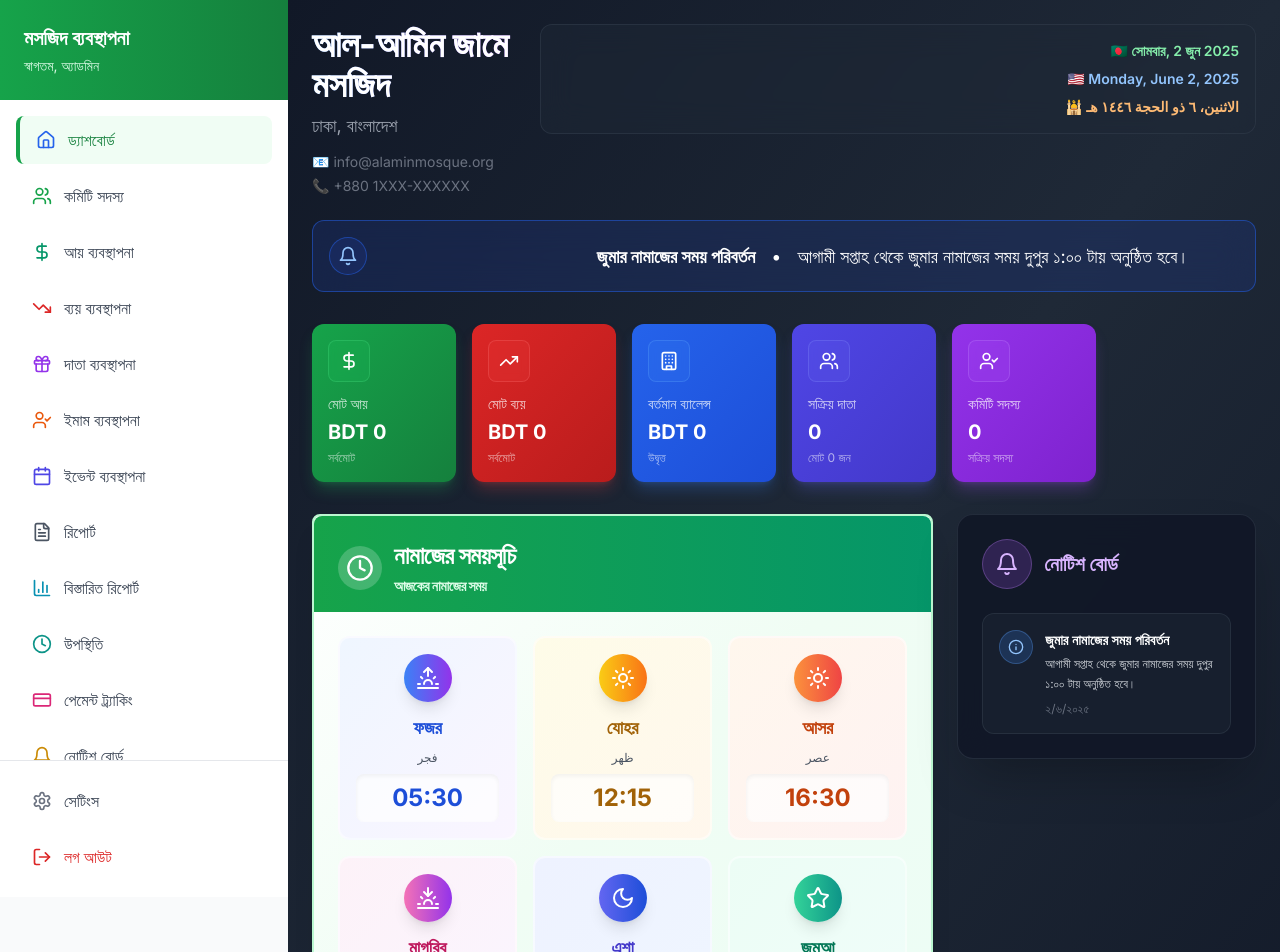
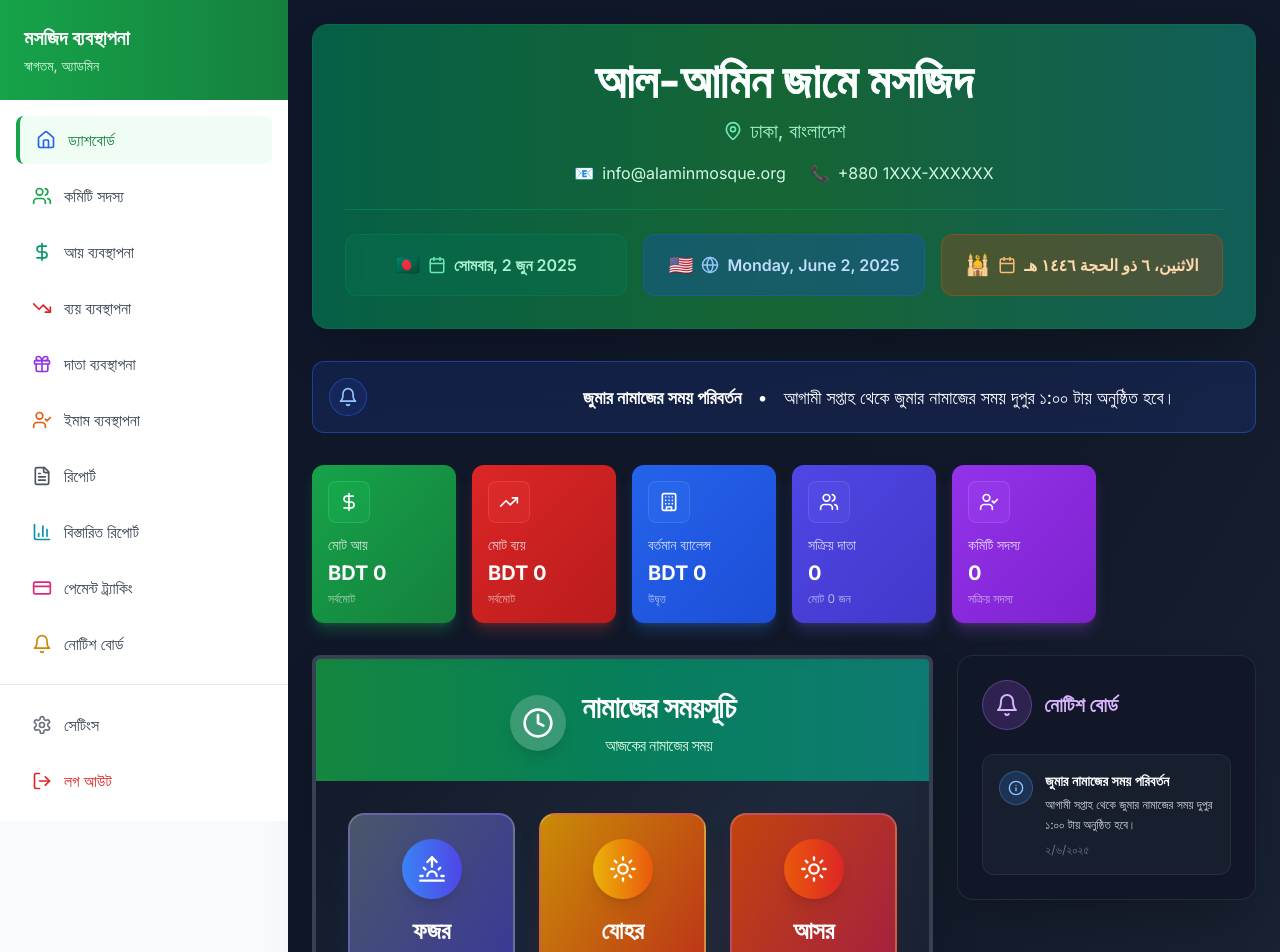
Before and after one commit to ripon826302/naseruddin-mosque-bd, a React (Vite) app: page / in a window 1280 px wide. Shown: the top 952 px of the page. Built offline with nearby package versions, Linux system fonts and the light colour scheme.

Commit message:
Refactor: Improve dashboard design and prayer card
Removed Event and Attendance pages. Enhanced Prayer Time Card design with darker colors. Displayed date information below the mosque's name and address. Improved overall layout for a more appealing design.

```diff
--- a/src/components/dashboard/PrayerTimeCard.tsx
+++ b/src/components/dashboard/PrayerTimeCard.tsx
@@ -14,10 +14,11 @@ const PrayerTimeCard: React.FC = () => {
       nameArabic: 'فجر',
       nameBangla: 'ফজর',
       icon: Sunrise,
-      gradient: 'from-blue-500 to-purple-600',
-      bgColor: 'bg-gradient-to-br from-blue-50 to-purple-50',
-      textColor: 'text-blue-700',
-      iconColor: 'text-purple-600'
+      gradient: 'from-slate-700 via-blue-800 to-indigo-900',
+      bgColor: 'bg-gradient-to-br from-slate-600 to-indigo-800',
+      textColor: 'text-white',
+      iconBg: 'bg-gradient-to-r from-blue-500 to-indigo-600',
+      shadowColor: 'shadow-blue-900/30'
     },
     {
       name: 'যোহর',
@@ -25,10 +26,11 @@ const PrayerTimeCard: React.FC = () => {
       nameArabic: 'ظهر',
       nameBangla: 'যোহর',
       icon: Sun,
-      gradient: 'from-yellow-400 to-orange-500',
-      bgColor: 'bg-gradient-to-br from-yellow-50 to-orange-50',
-      textColor: 'text-yellow-700',
-      iconColor: 'text-orange-600'
+      gradient: 'from-yellow-600 via-orange-700 to-red-800',
+      bgColor: 'bg-gradient-to-br from-yellow-600 to-red-700',
+      textColor: 'text-white',
+      iconBg: 'bg-gradient-to-r from-yellow-500 to-orange-600',
+      shadowColor: 'shadow-orange-900/30'
     },
     {
       name: 'আসর',
@@ -36,10 +38,11 @@ const PrayerTimeCard: React.FC = () => {
       nameArabic: 'عصر',
       nameBangla: 'আসর',
       icon: Sun,
-      gradient: 'from-orange-400 to-red-500',
-      bgColor: 'bg-gradient-to-br from-orange-50 to-red-50',
-      textColor: 'text-orange-700',
-      iconColor: 'text-red-600'
+      gradient: 'from-orange-700 via-red-700 to-pink-800',
+      bgColor: 'bg-gradient-to-br from-orange-700 to-pink-800',
+      textColor: 'text-white',
+      iconBg: 'bg-gradient-to-r from-orange-600 to-red-600',
+      shadowColor: 'shadow-red-900/30'
     },
     {
       name: 'মাগরিব',
@@ -47,10 +50,11 @@ const PrayerTimeCard: React.FC = () => {
       nameArabic: 'مغرب',
       nameBangla: 'মাগরিব',
       icon: Sunset,
-      gradient: 'from-pink-400 to-purple-600',
-      bgColor: 'bg-gradient-to-br from-pink-50 to-purple-50',
-      textColor: 'text-pink-700',
-      iconColor: 'text-purple-600'
+      gradient: 'from-pink-700 via-purple-700 to-indigo-800',
+      bgColor: 'bg-gradient-to-br from-pink-700 to-indigo-800',
+      textColor: 'text-white',
+      iconBg: 'bg-gradient-to-r from-pink-600 to-purple-600',
+      shadowColor: 'shadow-purple-900/30'
     },
     {
       name: 'এশা',
@@ -58,10 +62,11 @@ const PrayerTimeCard: React.FC = () => {
       nameArabic: 'عشاء',
       nameBangla: 'এশা',
       icon: Moon,
-      gradient: 'from-indigo-500 to-blue-700',
-      bgColor: 'bg-gradient-to-br from-indigo-50 to-blue-50',
-      textColor: 'text-indigo-700',
-      iconColor: 'text-blue-600'
+      gradient: 'from-purple-800 via-indigo-800 to-slate-900',
+      bgColor: 'bg-gradient-to-br from-purple-800 to-slate-900',
+      textColor: 'text-white',
+      iconBg: 'bg-gradient-to-r from-purple-600 to-indigo-700',
+      shadowColor: 'shadow-purple-900/30'
     },
     {
       name: 'জুমআ',
@@ -69,10 +74,11 @@ const PrayerTimeCard: React.FC = () => {
       nameArabic: 'جمعة',
       nameBangla: 'জুমআ',
       icon: Star,
-      gradient: 'from-emerald-400 to-teal-600',
-      bgColor: 'bg-gradient-to-br from-emerald-50 to-teal-50',
-      textColor: 'text-emerald-700',
-      iconColor: 'text-teal-600'
+      gradient: 'from-emerald-700 via-teal-700 to-cyan-800',
+      bgColor: 'bg-gradient-to-br from-emerald-700 to-cyan-800',
+      textColor: 'text-white',
+      iconBg: 'bg-gradient-to-r from-emerald-600 to-teal-600',
+      shadowColor: 'shadow-emerald-900/30'
     }
   ];
 
@@ -80,43 +86,51 @@ const PrayerTimeCard: React.FC = () => {
   const isRamadan = false; // This should be calculated based on actual Ramadan dates
 
   return (
-    <Card className="bg-gradient-to-br from-white via-green-50 to-emerald-50 border-2 border-green-200 shadow-xl hover:shadow-2xl transition-all duration-300">
-      <CardHeader className="pb-4 bg-gradient-to-r from-green-600 to-emerald-600 text-white rounded-t-lg">
-        <CardTitle className="flex items-center space-x-3 text-white">
-          <div className="p-2 bg-white/20 rounded-full">
-            <Clock className="text-white" size={28} />
+    <Card className="bg-gradient-to-br from-gray-900 via-slate-800 to-gray-900 border-4 border-gray-700 shadow-2xl overflow-hidden">
+      <CardHeader className="pb-6 bg-gradient-to-r from-green-700 via-emerald-700 to-teal-700 text-white relative overflow-hidden">
+        <div className="absolute inset-0 bg-gradient-to-r from-green-600/20 to-teal-600/20 backdrop-blur-sm"></div>
+        <CardTitle className="flex items-center justify-center space-x-4 text-white relative z-10">
+          <div className="p-3 bg-white/20 rounded-full shadow-lg backdrop-blur-sm">
+            <Clock className="text-white" size={32} />
           </div>
-          <div>
-            <span className="text-xl lg:text-2xl font-bold">নামাজের সময়সূচি</span>
-            <p className="text-green-100 text-sm mt-1">আজকের নামাজের সময়</p>
+          <div className="text-center">
+            <span className="text-2xl lg:text-3xl font-bold block">নামাজের সময়সূচি</span>
+            <p className="text-green-100 text-sm lg:text-base mt-2 font-medium">আজকের নামাজের সময়</p>
           </div>
         </CardTitle>
       </CardHeader>
-      <CardContent className="p-6">
-        <div className="grid grid-cols-2 lg:grid-cols-3 gap-4">
+      <CardContent className="p-6 lg:p-8">
+        <div className="grid grid-cols-2 lg:grid-cols-3 gap-4 lg:gap-6">
           {prayerTimes.map((prayer, index) => {
             const IconComponent = prayer.icon;
             return (
               <div
                 key={index}
-                className={`${prayer.bgColor} backdrop-blur-sm rounded-xl p-4 text-center border-2 border-white/50 hover:shadow-lg hover:scale-105 transition-all duration-300 group cursor-pointer`}
+                className={`${prayer.bgColor} backdrop-blur-sm rounded-2xl p-5 lg:p-6 text-center border-2 border-white/20 hover:border-white/40 ${prayer.shadowColor} shadow-xl hover:shadow-2xl hover:scale-105 transition-all duration-300 group cursor-pointer relative overflow-hidden`}
               >
-                <div className="flex justify-center mb-3">
-                  <div className={`p-3 rounded-full bg-gradient-to-r ${prayer.gradient} shadow-lg group-hover:shadow-xl transition-shadow`}>
-                    <IconComponent className="text-white" size={24} />
+                {/* Background Pattern */}
+                <div className="absolute inset-0 opacity-10">
+                  <div className="absolute inset-0 bg-gradient-to-br from-white/10 to-transparent"></div>
+                </div>
+
+                <div className="relative z-10">
+                  <div className="flex justify-center mb-4">
+                    <div className={`p-4 rounded-full ${prayer.iconBg} shadow-lg group-hover:shadow-xl transition-all duration-300 group-hover:scale-110`}>
+                      <IconComponent className="text-white" size={28} />
                     </div>
                   </div>
 
-                <div className={`${prayer.textColor} font-bold text-lg mb-2 group-hover:scale-110 transition-transform`}>
+                  <div className={`${prayer.textColor} font-bold text-xl lg:text-2xl mb-3 group-hover:scale-110 transition-transform duration-300`}>
                     {prayer.nameBangla}
                   </div>
 
-                <div className="text-xs text-gray-600 mb-2 font-medium">
+                  <div className="text-white/80 text-sm lg:text-base mb-3 font-medium">
                     {prayer.nameArabic}
                   </div>
 
-                <div className={`${prayer.textColor} font-bold text-xl lg:text-2xl bg-white/70 rounded-lg py-2 px-3 shadow-inner`}>
+                  <div className={`${prayer.textColor} font-bold text-2xl lg:text-3xl bg-black/30 backdrop-blur-sm rounded-xl py-3 px-4 shadow-lg border border-white/20`}>
                     {prayer.time}
+                  </div>
                 </div>
               </div>
             );
@@ -125,33 +139,33 @@ const PrayerTimeCard: React.FC = () => {
 
         {/* Ramadan Times */}
         {isRamadan && settings.ramadanTimes && (
-          <div className="mt-6 pt-6 border-t-2 border-gradient-to-r from-orange-200 to-yellow-200">
-            <h4 className="text-center text-orange-800 font-bold text-xl mb-4 flex items-center justify-center space-x-2">
-              <div className="p-2 bg-gradient-to-r from-orange-400 to-yellow-500 rounded-full">
-                <Moon className="text-white" size={20} />
+          <div className="mt-8 pt-8 border-t-2 border-gradient-to-r from-orange-600 to-yellow-600">
+            <h4 className="text-center text-white font-bold text-2xl mb-6 flex items-center justify-center space-x-3">
+              <div className="p-3 bg-gradient-to-r from-orange-600 to-yellow-600 rounded-full shadow-lg">
+                <Moon className="text-white" size={24} />
               </div>
               <span>রমজানের সময়সূচি</span>
             </h4>
-            <div className="grid grid-cols-1 md:grid-cols-2 gap-4">
-              <div className="bg-gradient-to-br from-orange-50 to-yellow-50 rounded-xl p-4 text-center border-2 border-orange-200 hover:shadow-lg transition-all duration-300">
-                <div className="flex justify-center mb-2">
-                  <div className="p-2 bg-gradient-to-r from-orange-400 to-yellow-500 rounded-full">
-                    <Moon className="text-white" size={20} />
+            <div className="grid grid-cols-1 md:grid-cols-2 gap-6">
+              <div className="bg-gradient-to-br from-orange-700 to-yellow-700 rounded-2xl p-6 text-center border-2 border-white/20 shadow-xl hover:shadow-2xl transition-all duration-300 hover:scale-105">
+                <div className="flex justify-center mb-3">
+                  <div className="p-3 bg-gradient-to-r from-orange-600 to-yellow-600 rounded-full shadow-lg">
+                    <Moon className="text-white" size={24} />
                   </div>
                 </div>
-                <div className="text-orange-700 font-bold text-lg mb-1">সেহরি শেষ</div>
-                <div className="text-orange-900 font-bold text-2xl bg-white/70 rounded-lg py-2">
+                <div className="text-white font-bold text-xl mb-2">সেহরি শেষ</div>
+                <div className="text-white font-bold text-3xl bg-black/30 backdrop-blur-sm rounded-xl py-3 border border-white/20">
                   {settings.ramadanTimes.sehri}
                 </div>
               </div>
-              <div className="bg-gradient-to-br from-orange-50 to-red-50 rounded-xl p-4 text-center border-2 border-orange-200 hover:shadow-lg transition-all duration-300">
-                <div className="flex justify-center mb-2">
-                  <div className="p-2 bg-gradient-to-r from-orange-500 to-red-500 rounded-full">
-                    <Sunset className="text-white" size={20} />
+              <div className="bg-gradient-to-br from-orange-700 to-red-700 rounded-2xl p-6 text-center border-2 border-white/20 shadow-xl hover:shadow-2xl transition-all duration-300 hover:scale-105">
+                <div className="flex justify-center mb-3">
+                  <div className="p-3 bg-gradient-to-r from-orange-600 to-red-600 rounded-full shadow-lg">
+                    <Sunset className="text-white" size={24} />
                   </div>
                 </div>
-                <div className="text-orange-700 font-bold text-lg mb-1">ইফতার</div>
-                <div className="text-orange-900 font-bold text-2xl bg-white/70 rounded-lg py-2">
+                <div className="text-white font-bold text-xl mb-2">ইফতার</div>
+                <div className="text-white font-bold text-3xl bg-black/30 backdrop-blur-sm rounded-xl py-3 border border-white/20">
                   {settings.ramadanTimes.iftar}
                 </div>
               </div>
--- a/src/components/layout/Navigation.tsx
+++ b/src/components/layout/Navigation.tsx
@@ -1,6 +1,5 @@
-
 import React, { useState } from 'react';
-import { Menu, X, Home, Users, DollarSign, TrendingDown, Gift, Bell, Settings, LogOut, FileText, Calendar, UserCheck, CreditCard, BarChart3, Clock } from 'lucide-react';
+import { Menu, X, Home, Users, DollarSign, TrendingDown, Gift, Bell, Settings, LogOut, FileText, UserCheck, CreditCard, BarChart3 } from 'lucide-react';
 import { useMosqueStore } from '@/store/mosqueStore';
 
 interface NavigationProps {
@@ -21,10 +20,8 @@ const Navigation: React.FC<NavigationProps> = ({ currentPage, onPageChange }) =>
     { id: 'expense', label: 'ব্যয় ব্যবস্থাপনা', icon: TrendingDown, color: 'text-red-600' },
     { id: 'donors', label: 'দাতা ব্যবস্থাপনা', icon: Gift, color: 'text-purple-600' },
     { id: 'imams', label: 'ইমাম ব্যবস্থাপনা', icon: UserCheck, color: 'text-orange-600' },
-    { id: 'events', label: 'ইভেন্ট ব্যবস্থাপনা', icon: Calendar, color: 'text-indigo-600' },
     { id: 'reports', label: 'রিপোর্ট', icon: FileText, color: 'text-gray-600' },
     { id: 'advanced-reports', label: 'বিস্তারিত রিপোর্ট', icon: BarChart3, color: 'text-cyan-600' },
-    { id: 'attendance', label: 'উপস্থিতি', icon: Clock, color: 'text-teal-600' },
     { id: 'payment-tracking', label: 'পেমেন্ট ট্র্যাকিং', icon: CreditCard, color: 'text-pink-600' },
     { id: 'notices', label: 'নোটিশ বোর্ড', icon: Bell, color: 'text-yellow-600' }
   ];
--- a/src/pages/Dashboard.tsx
+++ b/src/pages/Dashboard.tsx
@@ -6,7 +6,7 @@ import StatCard from '@/components/dashboard/StatCard';
 import ScrollingNoticeBoard from '@/components/dashboard/ScrollingNoticeBoard';
 import RecentActivity from '@/components/dashboard/RecentActivity';
 import MarqueeNotices from '@/components/dashboard/MarqueeNotices';
-import { Users, DollarSign, TrendingUp, Building, UserCheck, AlertTriangle } from 'lucide-react';
+import { Users, DollarSign, TrendingUp, Building, UserCheck, AlertTriangle, Calendar, Globe, MapPin } from 'lucide-react';
 import { getBengaliDate, getEnglishDate, getArabicDate } from '@/utils/dates';
 
 interface DashboardProps {
@@ -30,34 +30,55 @@ const Dashboard: React.FC<DashboardProps> = ({ onPageChange = () => {} }) => {
   const extraExpense = balance < 0 ? Math.abs(balance) : 0;
 
   return (
-    <div className="min-h-screen bg-gradient-to-br from-gray-900 via-gray-800 to-gray-900 p-4 lg:p-6">
+    <div className="min-h-screen bg-gradient-to-br from-slate-900 via-gray-900 to-slate-800 p-4 lg:p-6">
       <div className="max-w-7xl mx-auto">
-        {/* Enhanced Header with Dates */}
-        <div className="relative mb-6">
-          <div className="flex flex-col lg:flex-row justify-between items-start gap-4">
-            {/* Left side - Mosque Info */}
-            <div className="text-left">
-              <h1 className="text-2xl lg:text-4xl font-bold text-white mb-2 bg-gradient-to-r from-blue-400 to-purple-500 bg-clip-text text-transparent">
+        {/* Enhanced Header with Mosque Info and Dates */}
+        <div className="relative mb-8">
+          <div className="bg-gradient-to-r from-emerald-800 via-green-800 to-teal-800 rounded-2xl p-6 lg:p-8 shadow-2xl border border-emerald-700/50">
+            {/* Mosque Information */}
+            <div className="text-center mb-6">
+              <h1 className="text-3xl lg:text-5xl font-bold text-white mb-3 bg-gradient-to-r from-emerald-300 to-teal-300 bg-clip-text text-transparent">
                 {settings.name}
               </h1>
-              <p className="text-gray-400 text-sm lg:text-lg">{settings.address}</p>
-              <div className="mt-2 lg:mt-3 flex flex-col space-y-1 text-xs lg:text-sm text-gray-500">
-                <span>📧 {settings.email}</span>
-                <span>📞 {settings.phone}</span>
+              <div className="flex items-center justify-center space-x-2 text-emerald-200 text-lg lg:text-xl mb-4">
+                <MapPin className="text-emerald-300" size={20} />
+                <span>{settings.address}</span>
+              </div>
+              <div className="flex flex-col lg:flex-row items-center justify-center space-y-2 lg:space-y-0 lg:space-x-6 text-sm lg:text-base text-emerald-100">
+                <div className="flex items-center space-x-2">
+                  <span>📧</span>
+                  <span>{settings.email}</span>
+                </div>
+                <div className="flex items-center space-x-2">
+                  <span>📞</span>
+                  <span>{settings.phone}</span>
+                </div>
               </div>
             </div>
 
-            {/* Right side - Dates */}
-            <div className="text-right bg-gray-800/50 backdrop-blur-lg border border-gray-700/50 rounded-xl p-3 lg:p-4 w-full lg:min-w-[280px]">
-              <div className="space-y-2">
-                <div className="text-green-300 font-semibold text-xs lg:text-sm">
-                  🇧🇩 {getBengaliDate()}
+            {/* Date Information in Lines */}
+            <div className="border-t border-emerald-600/50 pt-6">
+              <div className="grid grid-cols-1 lg:grid-cols-3 gap-4 text-center">
+                <div className="bg-emerald-700/30 backdrop-blur-sm rounded-xl p-4 border border-emerald-600/30">
+                  <div className="flex items-center justify-center space-x-2 text-emerald-200 text-sm lg:text-base">
+                    <span className="text-xl">🇧🇩</span>
+                    <Calendar className="text-emerald-300" size={18} />
+                    <span className="font-semibold">{getBengaliDate()}</span>
+                  </div>
                 </div>
-                <div className="text-blue-300 font-semibold text-xs lg:text-sm">
-                  🇺🇸 {getEnglishDate()}
+                <div className="bg-blue-700/30 backdrop-blur-sm rounded-xl p-4 border border-blue-600/30">
+                  <div className="flex items-center justify-center space-x-2 text-blue-200 text-sm lg:text-base">
+                    <span className="text-xl">🇺🇸</span>
+                    <Globe className="text-blue-300" size={18} />
+                    <span className="font-semibold">{getEnglishDate()}</span>
+                  </div>
                 </div>
-                <div className="text-orange-300 font-semibold text-xs lg:text-sm">
-                  🕌 {getArabicDate()}
+                <div className="bg-orange-700/30 backdrop-blur-sm rounded-xl p-4 border border-orange-600/30">
+                  <div className="flex items-center justify-center space-x-2 text-orange-200 text-sm lg:text-base">
+                    <span className="text-xl">🕌</span>
+                    <Calendar className="text-orange-300" size={18} />
+                    <span className="font-semibold">{getArabicDate()}</span>
+                  </div>
                 </div>
               </div>
             </div>
--- a/src/pages/Index.tsx
+++ b/src/pages/Index.tsx
@@ -11,9 +11,7 @@ import Reports from '@/pages/Reports';
 import NoticeBoard from '@/pages/NoticeBoard';
 import Settings from '@/pages/Settings';
 import ImamManagement from '@/pages/ImamManagement';
-import EventManagement from '@/pages/EventManagement';
 import AdvancedReports from '@/pages/AdvancedReports';
-import AttendanceManagement from '@/pages/AttendanceManagement';
 import PaymentTracking from '@/pages/PaymentTracking';
 import { useMosqueStore } from '@/store/mosqueStore';
 
@@ -35,14 +33,10 @@ const Index = () => {
         return <DonorManagement />;
       case 'imams':
         return <ImamManagement />;
-      case 'events':
-        return <EventManagement />;
       case 'reports':
         return <Reports />;
       case 'advanced-reports':
         return <AdvancedReports />;
-      case 'attendance':
-        return <AttendanceManagement />;
       case 'payment-tracking':
         return <PaymentTracking />;
       case 'notices':
```
Lines whose indentation alone changed are shown as unchanged.
